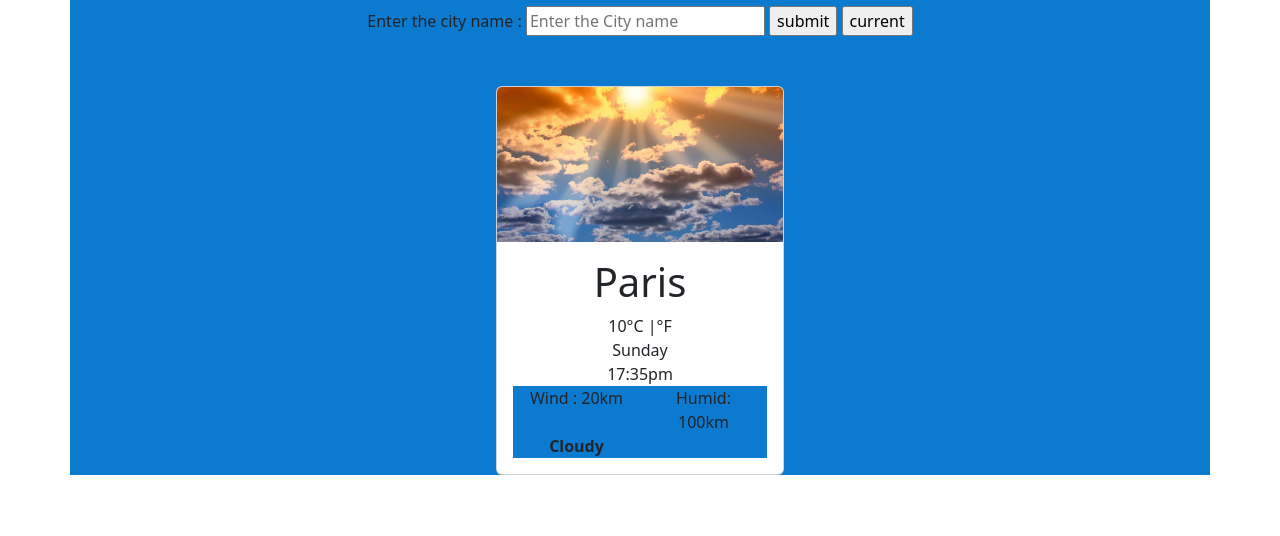
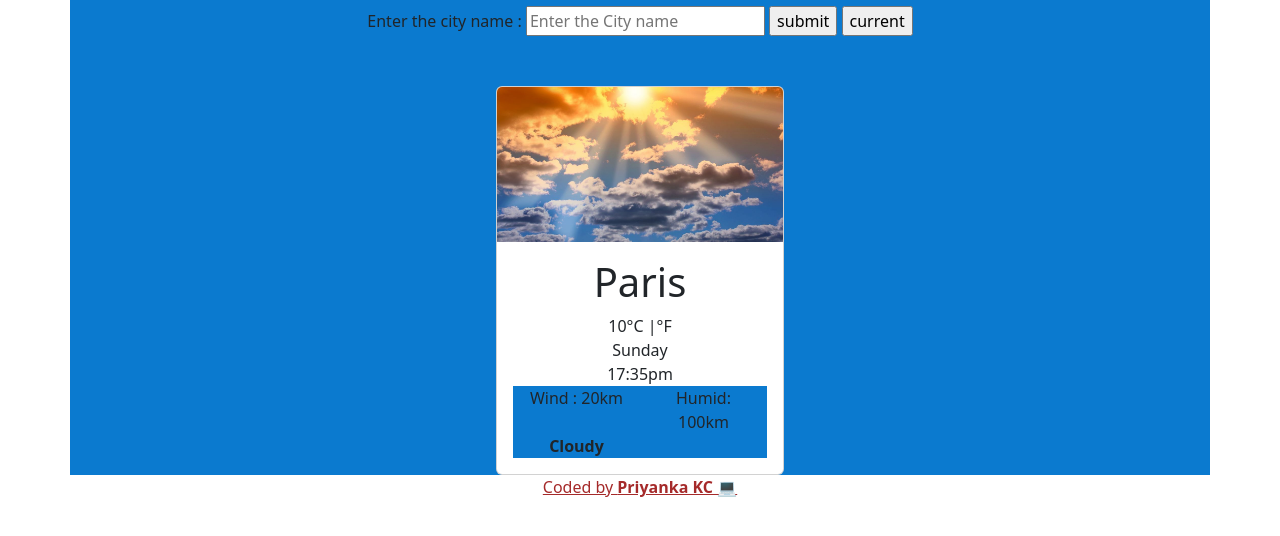
Before and after one commit to coolanjali/weather-forecast, a plain HTML site: page index.html in a window 1280 px wide. Shown: the part 218-754 px from the top of the page. Drawn offline with nearby package versions, Linux system fonts and the light colour scheme.

Commit message:
added link to git

```diff
--- a/index.html
+++ b/index.html
@@ -49,6 +49,8 @@
 
     </div>
   </div>
+      <a href="https://github.com/coolanjali/weather-forecast" target="_blank" id="text"> Coded by <strong>Priyanka KC 💻</strong></a>
+
   <script src="src/week8.js"></script>
 
 </body>
--- a/src/week8.css
+++ b/src/week8.css
@@ -44,3 +44,9 @@ form {
 .container {
     background-color: rgb(11, 122, 207);
 }
+#text{
+    text-align: center;
+    color: brown;
+    display: block;
+    margin: auto;
+}
```
